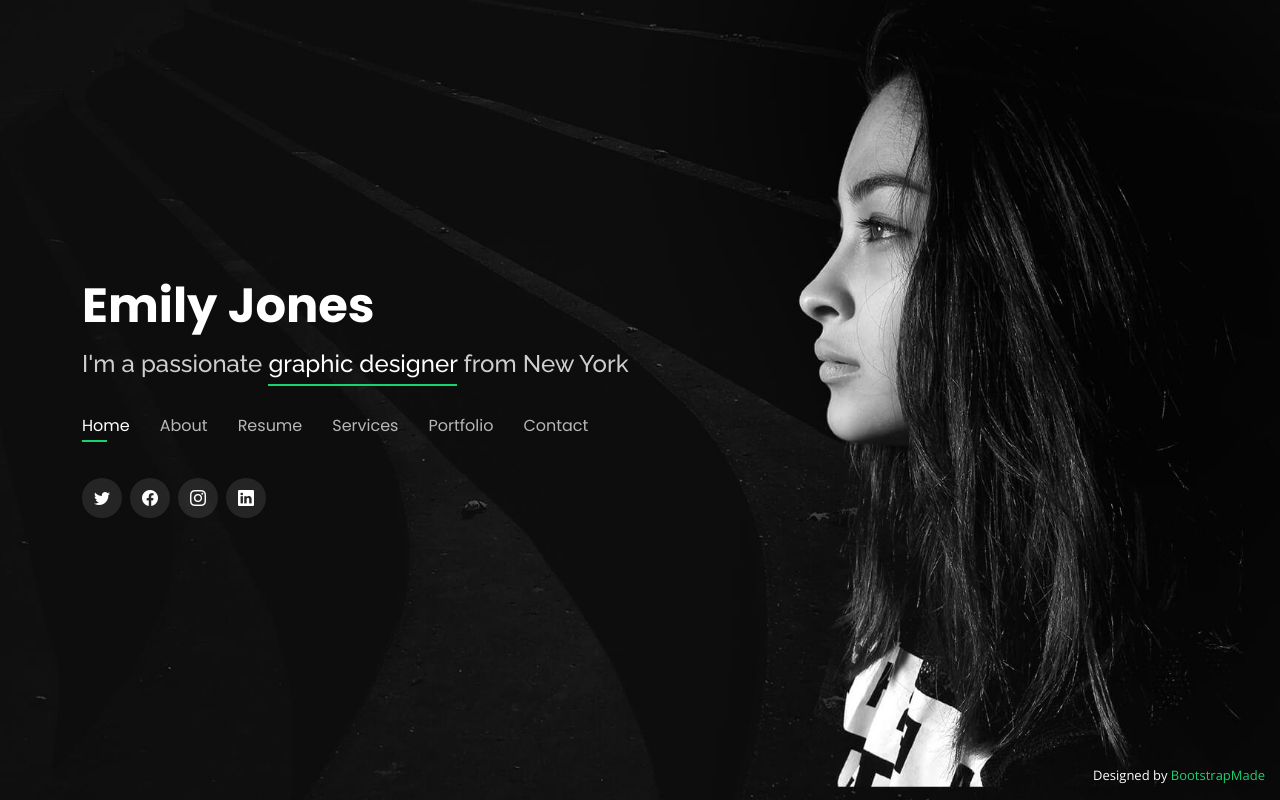
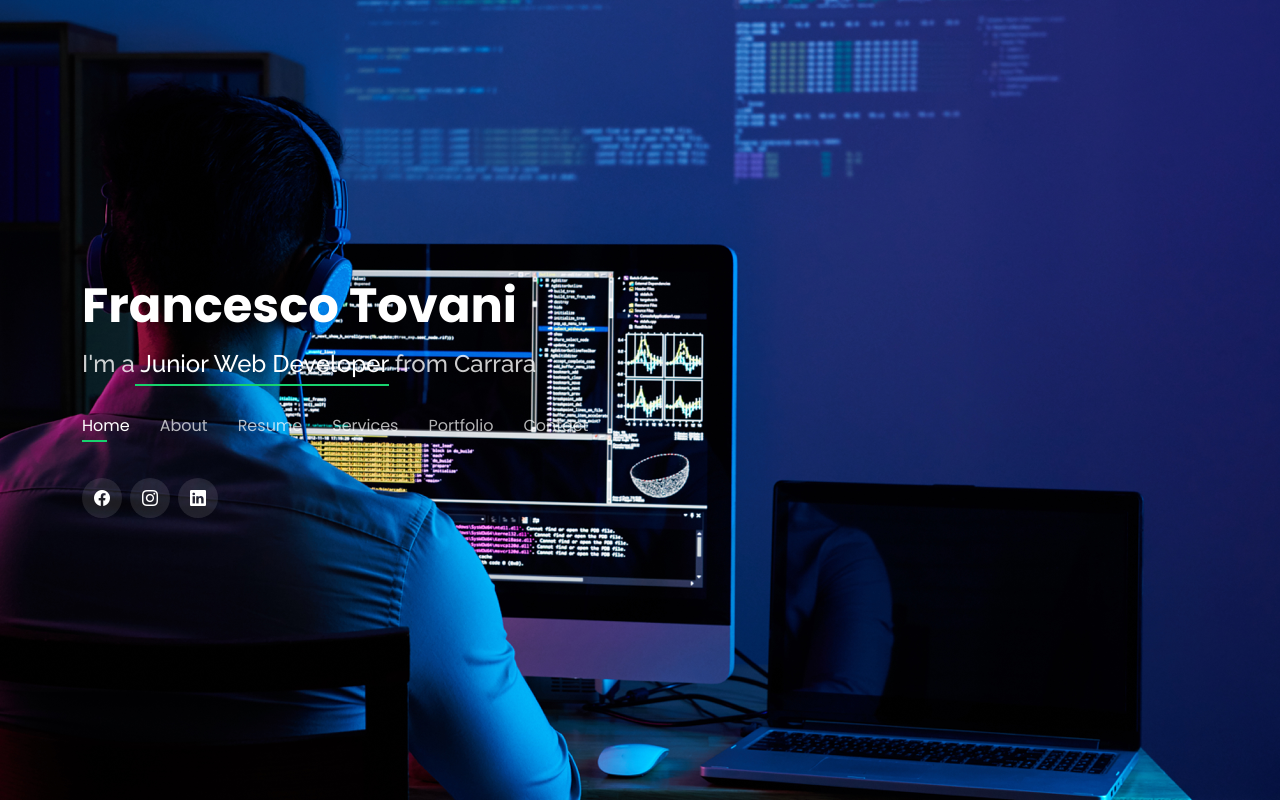
Before and after one commit to torone89/Sito-My, a plain HTML site: page index.html in a window 1280 px wide. Drawn offline with nearby package versions, Linux system fonts and the light colour scheme.

Commit message:
modifcihe home

```diff
--- a/assets/css/style.css
+++ b/assets/css/style.css
@@ -19,7 +19,7 @@ body {
 body::before {
   content: "";
   position: fixed;
-  background: #040404 url("../img/bg.jpg") top right no-repeat;
+  background: #040404 url("../img/bg-developer.png") top right no-repeat;
   background-size: cover;
   left: 0;
   right: 0;
--- a/index.html
+++ b/index.html
@@ -5,7 +5,7 @@
   <meta charset="utf-8">
   <meta content="width=device-width, initial-scale=1.0" name="viewport">
 
-  <title>Personal Bootstrap Template</title>
+  <title>Francesco Tovani</title>
   <meta content="" name="description">
   <meta content="" name="keywords">
 
@@ -41,10 +41,10 @@
   <header id="header">
     <div class="container">
 
-      <h1><a href="index.html">Emily Jones</a></h1>
+      <h1><a href="index.html">Francesco Tovani</a></h1>
       <!-- Uncomment below if you prefer to use an image logo -->
       <!-- <a href="index.html" class="mr-auto"><img src="assets/img/logo.png" alt="" class="img-fluid"></a> -->
-      <h2>I'm a passionate <span>graphic designer</span> from New York</h2>
+      <h2 >I'm a<span> Junior Web Developer</span> from Carrara</h2>
 
       <nav id="navbar" class="navbar">
         <ul>
@@ -59,10 +59,12 @@
       </nav><!-- .navbar -->
 
       <div class="social-links">
-        <a href="#" class="twitter"><i class="bi bi-twitter"></i></a>
-        <a href="#" class="facebook"><i class="bi bi-facebook"></i></a>
-        <a href="#" class="instagram"><i class="bi bi-instagram"></i></a>
-        <a href="#" class="linkedin"><i class="bi bi-linkedin"></i></a>
+        <!-- TWITTER -->
+        <!-- <a href="#" class="twitter"><i class="bi bi-twitter"></i></a> -->
+
+        <a href="https://www.facebook.com/ftovani" class="facebook"><i class="bi bi-facebook"></i></a>
+        <a href="https://www.instagram.com/fra_tova" class="instagram"><i class="bi bi-instagram"></i></a>
+        <a href="https://www.linkedin.com/in/francesco-tovani/" class="linkedin"><i class="bi bi-linkedin"></i></a>
       </div>
 
     </div>
@@ -759,7 +761,7 @@
     <!-- You can delete the links only if you purchased the pro version. -->
     <!-- Licensing information: https://bootstrapmade.com/license/ -->
     <!-- Purchase the pro version with working PHP/AJAX contact form: https://bootstrapmade.com/personal-free-resume-bootstrap-template/ -->
-    Designed by <a href="https://bootstrapmade.com/">BootstrapMade</a>
+    <!-- Designed by <a href="https://bootstrapmade.com/">BootstrapMade</a> -->
   </div>
 
   <!-- Vendor JS Files -->
```
Also changed, not shown: assets/img/bg-developer.png (added).
